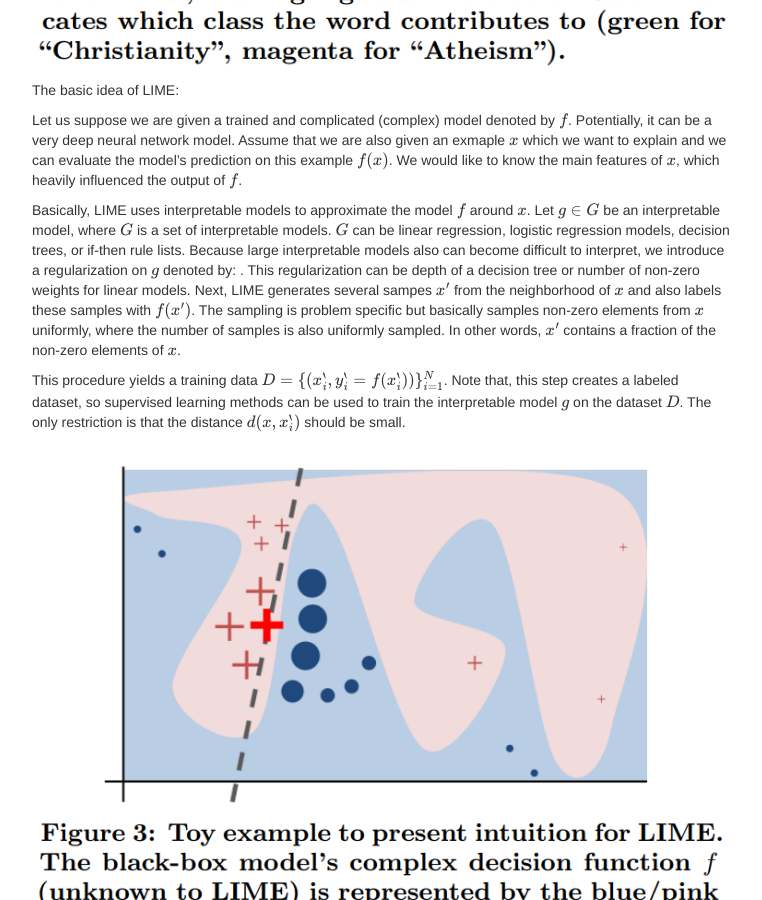
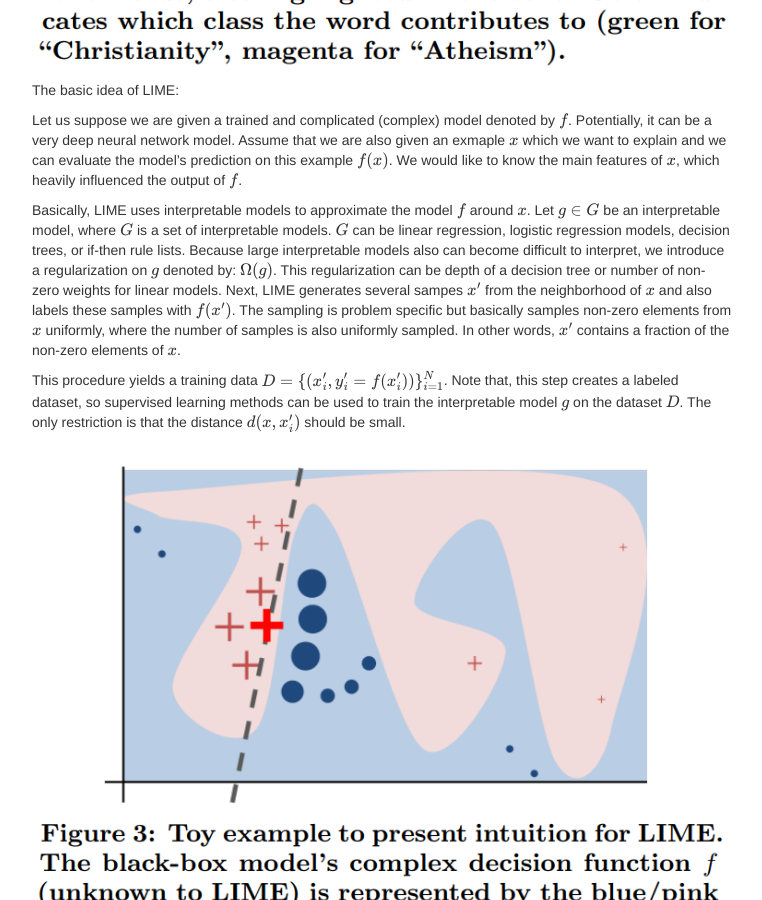
Before and after one commit to kfattila/kfattila.github.io, a Jekyll site: the page built from pages/Interpretability.md, in a window 1280 px wide and 900 px high, scrolled down 4816 px. Shown: the whole window, without its empty margins (258-1020 px from the left). Built offline with Jekyll 4.4.1, drawn with Linux system fonts in a browser that asks for light colours; formulas are drawn with MathJax 3; comment, search, counter and statistics services are not loaded.

Commit message:
lectures

```diff
--- a/pages/Interpretability.md
+++ b/pages/Interpretability.md
@@ -86,9 +86,9 @@ The basic idea of LIME:
 
 Let us suppose we are given a trained and complicated (complex) model denoted by \\(f\\). Potentially, it can be a very deep neural network model. Assume that we are also given an exmaple \\(x\\) which we want to explain and we can evaluate the model's prediction on this example \\(f(x)\\). We would like to know the main features of \\(x\\), which heavily influenced the output of \\(f\\).
 
-Basically, LIME uses interpretable models to approximate the model \\(f\\) around \\(x\\). Let \\(g \in G\\) be an interpretable model, where \\(G\\) is a set of interpretable models. \\(G\\) can be linear regression, logistic regression models, decision trees, or if-then rule lists. Because large interpretable models also can become difficult to interpret, we introduce a regularization on \\(g\\) denoted by: \\(\\). This regularization can be depth of a decision tree or number of non-zero weights for linear models. Next, LIME generates several sampes \\(x'\\) from the neighborhood of \\(x\\) and also labels these samples with \\(f(x')\\). The sampling is problem specific but basically samples non-zero elements from \\(x\\) uniformly, where the number of samples is also uniformly sampled. In other words, \\(x'\\) contains a fraction of the non-zero elements of \\(x\\).
+Basically, LIME uses interpretable models to approximate the model \\(f\\) around \\(x\\). Let \\(g \in G\\) be an interpretable model, where \\(G\\) is a set of interpretable models. \\(G\\) can be linear regression, logistic regression models, decision trees, or if-then rule lists. Because large interpretable models also can become difficult to interpret, we introduce a regularization on \\(g\\) denoted by: \\(\Omega (g)\\). This regularization can be depth of a decision tree or number of non-zero weights for linear models. Next, LIME generates several sampes \\(x'\\) from the neighborhood of \\(x\\) and also labels these samples with \\(f(x')\\). The sampling is problem specific but basically samples non-zero elements from \\(x\\) uniformly, where the number of samples is also uniformly sampled. In other words, \\(x'\\) contains a fraction of the non-zero elements of \\(x\\).
 
-This procedure yields a training data \\(D = \\{(x_{i}^{'}, y_{i}^{'} = f(x_{i}^{'}))\\}\_{i=1}^{N}\\). Note that, this step creates a labeled dataset, so supervised learning methods can be used to train the interpretable model \\(g\\) on the dataset \\(D\\). The only restriction is that the distance \\(d(x, x_{i}^{'})\\) should be small.
+This procedure yields a training data \\(D = \\{(x_{i}', y_{i}' = f(x_{i}'))\\}\_{i=1}^{N}\\). Note that, this step creates a labeled dataset, so supervised learning methods can be used to train the interpretable model \\(g\\) on the dataset \\(D\\). The only restriction is that the distance \\(d(x, x_{i}')\\) should be small.
 
 ![interp5.png](./images/interp5.png)
 
```
